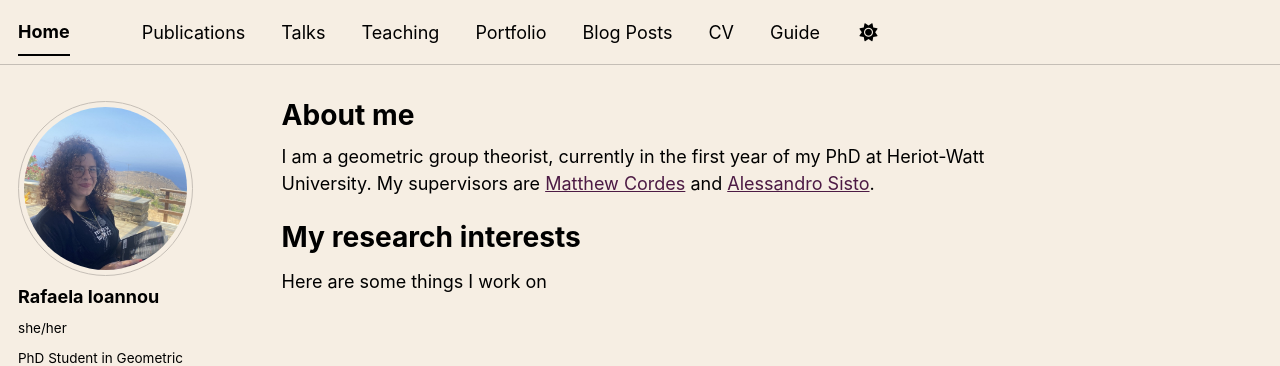
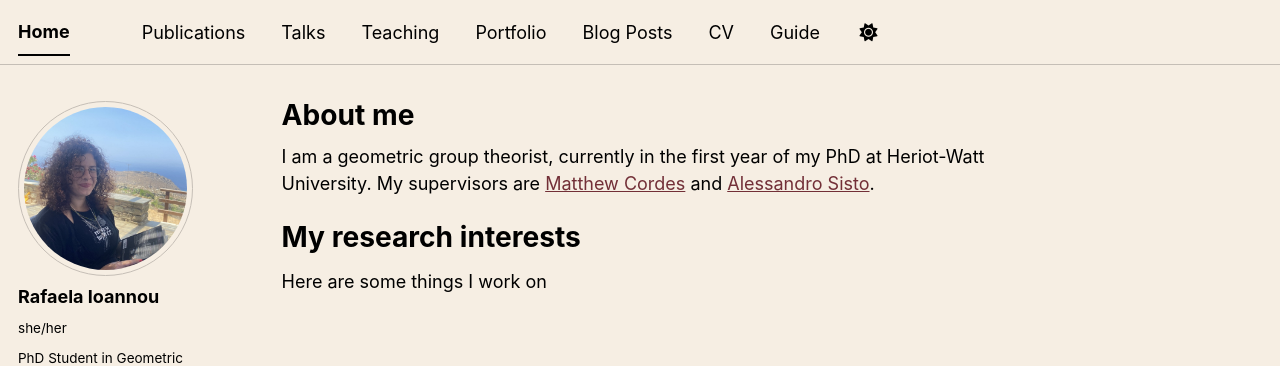
Before and after one commit to rafaela-ioannou/rafaela-ioannou.github.io, a Jekyll site: the page built from _pages/about.md, in a window 1280 px wide. Shown: the top 366 px of the page. Built offline with Jekyll 4.4.1, drawn with Linux system fonts in a browser that asks for light colours; a script bundle is joined from its source files by our own code; library files that are not in the unit come from our copies.

Commit message:
Changed sunrise light colours

```diff
--- a/_sass/theme/_sunrise_light.scss
+++ b/_sass/theme/_sunrise_light.scss
@@ -12,10 +12,10 @@ $background-light           : mix(#fff, $background, 20%);
 $background-lighter        : #ffffff;
 $text                      : #000000;
 $text-muted                : #0e2431;
-$link                      : #4c1a44;
+$link                      : #722f37;
 $link-dark                 : mix(#000, $link, 25%);
 $link-light                : mix(#fff, $link, 25%);
-$footer                    : #e5decf;
+$footer                    : #eee7d7;
 $border                    : mix(#000, $background, 20%);
 $border-dark               : mix(#000, $background, 30%);
 
```
